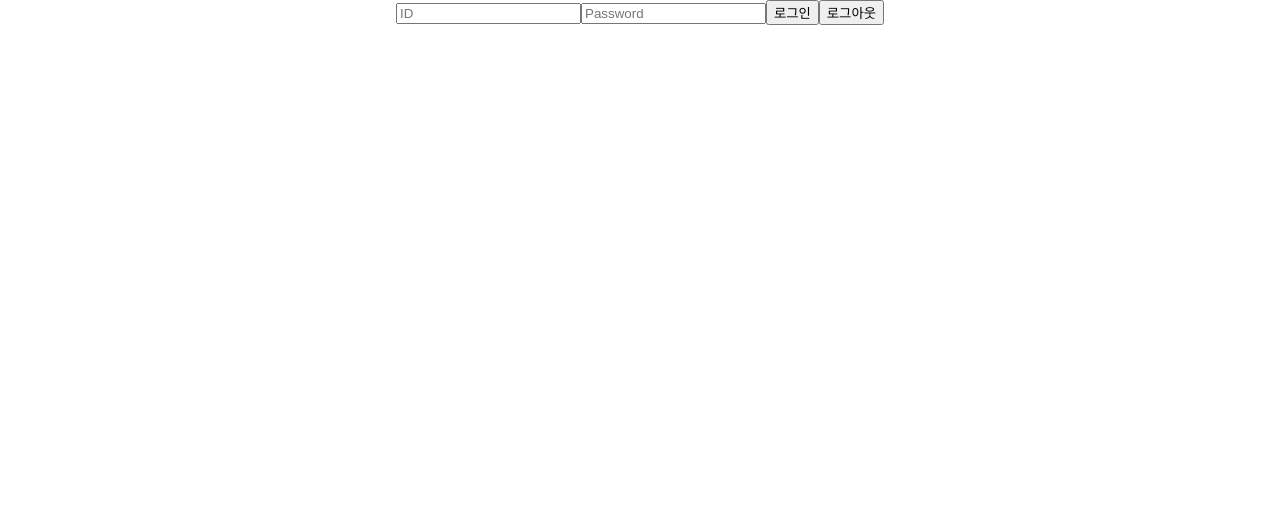
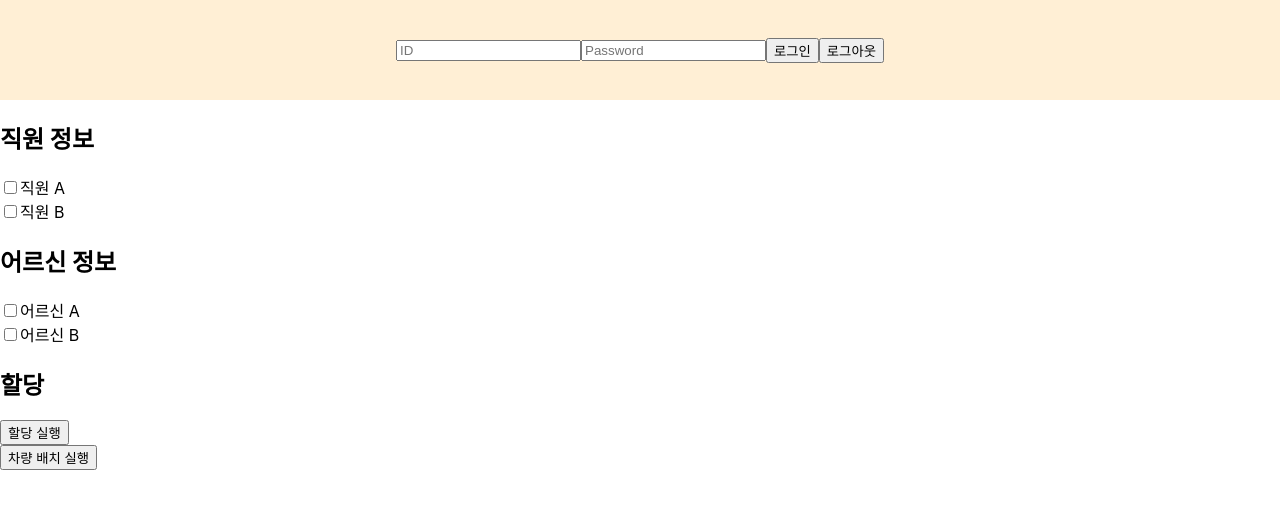
Before and after one commit to silverithm/frontend, a React (Create React App) app: page / in a window 1280 px wide. Shown: the top 508 px of the page. Built offline with nearby package versions, Linux system fonts and the light colour scheme.

Commit message:
feat(App): add container div

```diff
--- a/src/App.css
+++ /dev/null
@@ -1,38 +0,0 @@
-.App {
-  text-align: center;
-}
-
-.App-logo {
-  height: 40vmin;
-  pointer-events: none;
-}
-
-@media (prefers-reduced-motion: no-preference) {
-  .App-logo {
-    animation: App-logo-spin infinite 20s linear;
-  }
-}
-
-.App-header {
-  background-color: #282c34;
-  min-height: 100vh;
-  display: flex;
-  flex-direction: column;
-  align-items: center;
-  justify-content: center;
-  font-size: calc(10px + 2vmin);
-  color: white;
-}
-
-.App-link {
-  color: #61dafb;
-}
-
-@keyframes App-logo-spin {
-  from {
-    transform: rotate(0deg);
-  }
-  to {
-    transform: rotate(360deg);
-  }
-}
--- a/src/App.js
+++ b/src/App.js
@@ -2,17 +2,21 @@ import React from "react";
 import Header from "./components/Header";
 import Body from "./components/Body";
 import Footer from "./components/Footer";
-
-import "./App.css"; // 스타일 시트
+import { styled } from "styled-components";
 
 function App() {
   return (
-    <div className="App">
+    <Container>
       <Header />
       <Body />
       <Footer />
-    </div>
+    </Container>
   );
 }
 
+const Container = styled.div`
+  display: flex;
+  flex-direction: column;
+`;
+
 export default App;
--- a/src/components/Body.js
+++ b/src/components/Body.js
@@ -2,10 +2,12 @@ import InformationDisplay from "./InformationDisplay";
 import AssignmentComponent from "./AssignmentComponent";
 
 function Body() {
-  <body>
-    <InformationDisplay />
-    <AssignmentComponent />
-  </body>;
+  return (
+    <div id="body">
+      <InformationDisplay />
+      <AssignmentComponent />
+    </div>
+  );
 }
 
 export default Body;
--- a/src/components/Footer.js
+++ b/src/components/Footer.js
@@ -1,8 +1,10 @@
 import VehicleAssignmentButton from "./VehicleAssignmentButton";
 function Footer() {
-  <footer>
-    <VehicleAssignmentButton />
-  </footer>;
+  return (
+    <div id="footer">
+      <VehicleAssignmentButton />
+    </div>
+  );
 }
 
 export default Footer;
--- a/src/components/Header.js
+++ b/src/components/Header.js
@@ -1,4 +1,5 @@
 import React, { useState } from "react";
+import { styled } from "styled-components";
 
 function Header() {
   const [id, setId] = useState("");
@@ -16,7 +17,7 @@ function Header() {
   // 회원가입 및 토큰 관련 로직 구현 필요
 
   return (
-    <header>
+    <HeaderDiv>
       <input
         type="text"
         placeholder="ID"
@@ -32,8 +33,18 @@ function Header() {
       <button onClick={handleLogin}>로그인</button>
       <button onClick={handleLogout}>로그아웃</button>
       {/* 회원가입 버튼 및 JWT 토큰, 만료 시간 디스플레이 구현 필요 */}
-    </header>
+    </HeaderDiv>
   );
 }
 
+const HeaderDiv = styled.div`
+  width: 100%;
+  height: 100px;
+  align-content: center;
+  justify-content: center;
+  align-items: center;
+  display: flex;
+  background: papayawhip;
+`;
+
 export default Header;
--- a/src/components/InformationDisplay.js
+++ b/src/components/InformationDisplay.js
@@ -4,7 +4,7 @@ import ElderInfo from "./ElderInfo.js";
 
 function InformationDisplay() {
   return (
-    <section>
+    <section id="information-display">
       <div className="employee-info">
         <EmployeeInfo />
       </div>
```
